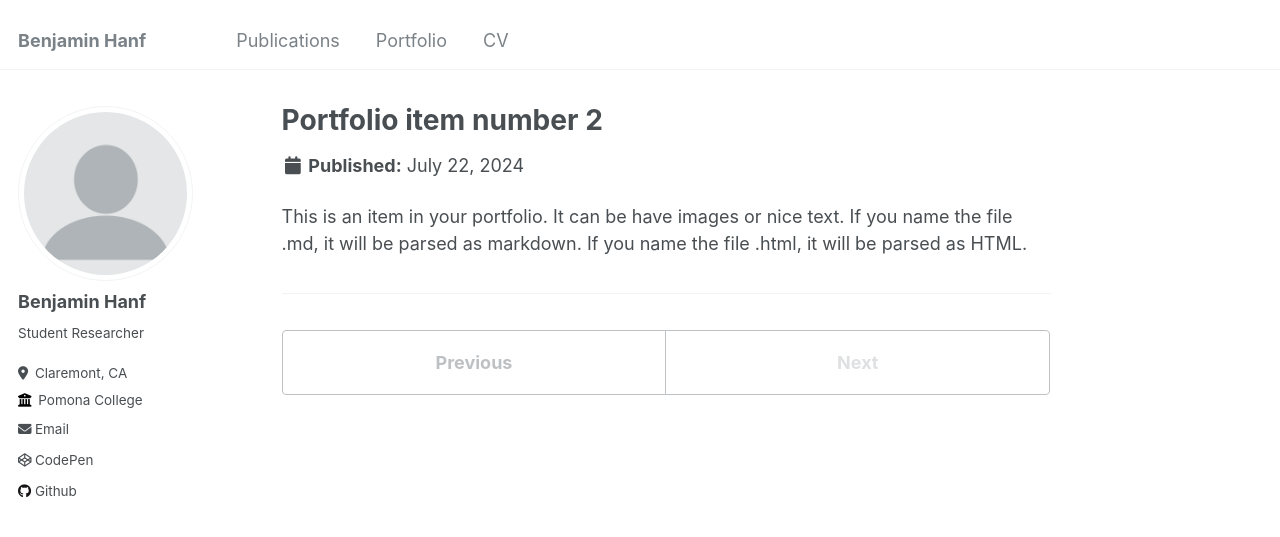
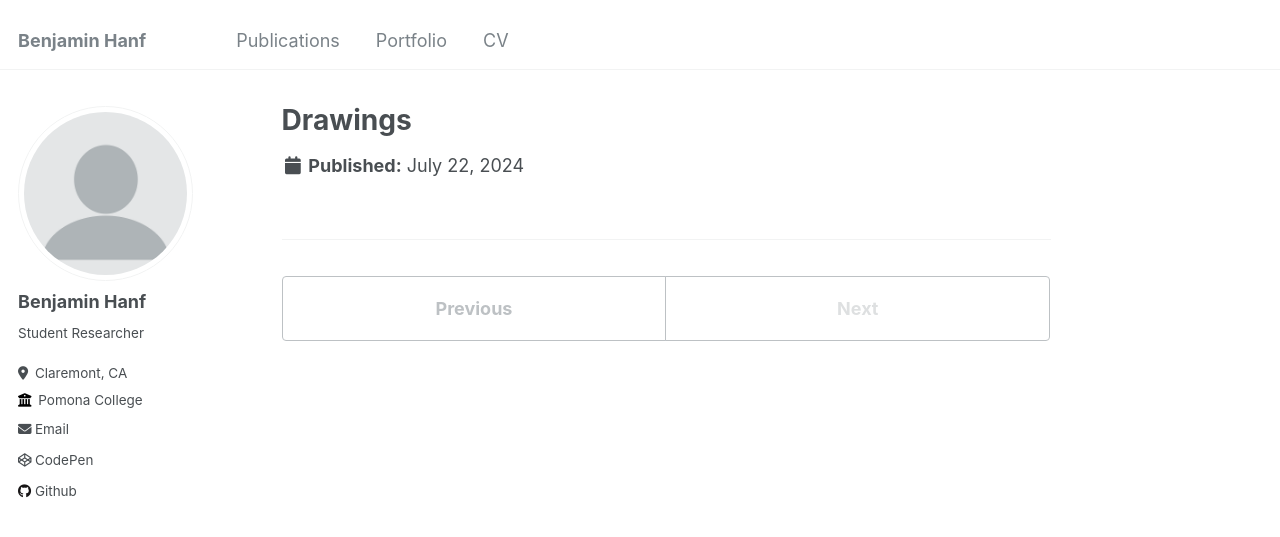
Before and after one commit to benhanf/benhanf.github.io, a Jekyll site: the page built from _portfolio/portfolio-2.html, in a window 1280 px wide. Shown: the top 537 px of the page. Built offline with Jekyll 4.4.1, drawn with Linux system fonts in a browser that asks for light colours.

Commit message:
added doodle

```diff
--- a/_portfolio/portfolio-2.html
+++ b/_portfolio/portfolio-2.html
@@ -1,7 +1,7 @@
 ---
-title: "Portfolio item number 2"
-excerpt: "Short description of portfolio item number 2 <br/><img src='/images/500x300.png'>"
+title: "Drawings"
+excerpt: "ink on notepad, scanned <br/><img src='/doodle_excerpt.png'>"
 collection: portfolio
 ---
 
-This is an item in your portfolio. It can be have images or nice text. If you name the file .md, it will be parsed as markdown. If you name the file .html, it will be parsed as HTML.
+<!-- This is an item in your portfolio. It can be have images or nice text. If you name the file .md, it will be parsed as markdown. If you name the file .html, it will be parsed as HTML. -->
```
Also changed, not shown: images/doodle_excerpt.png (added).
